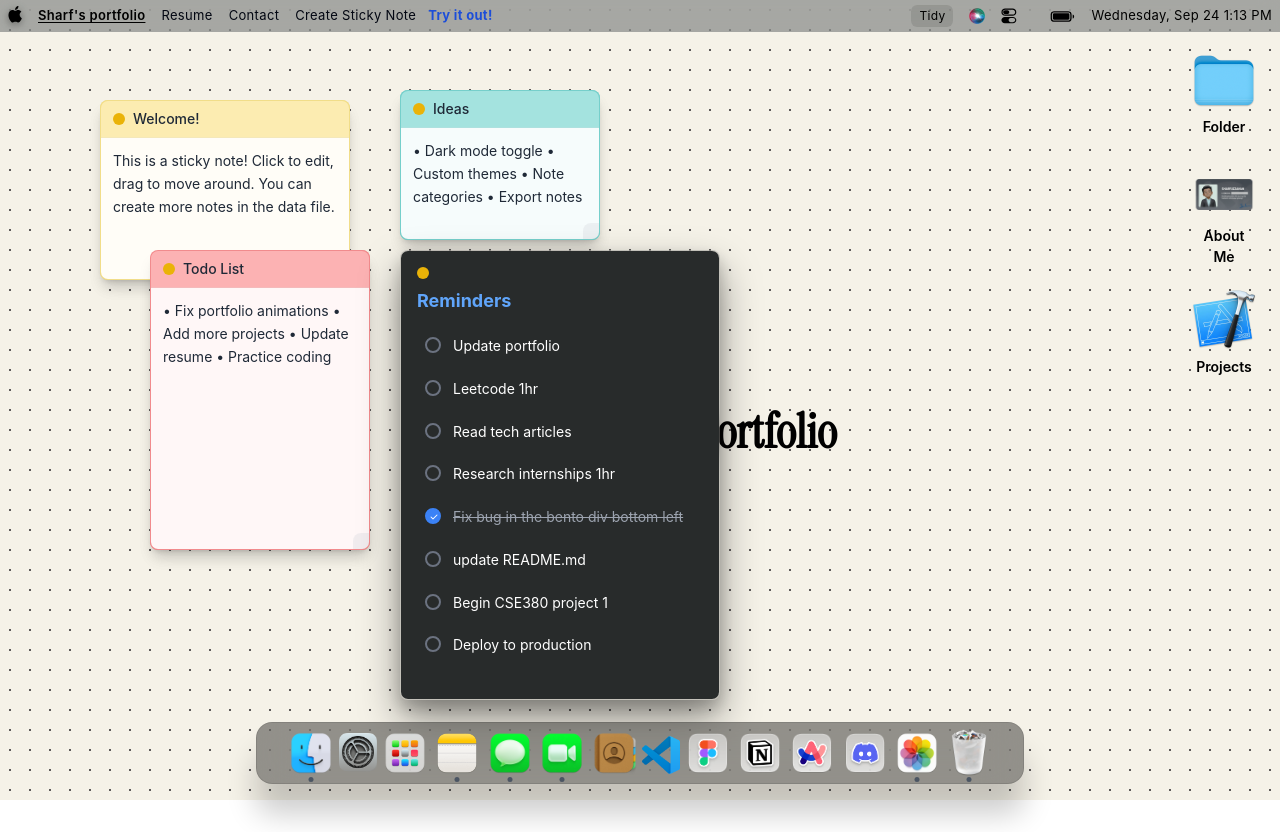
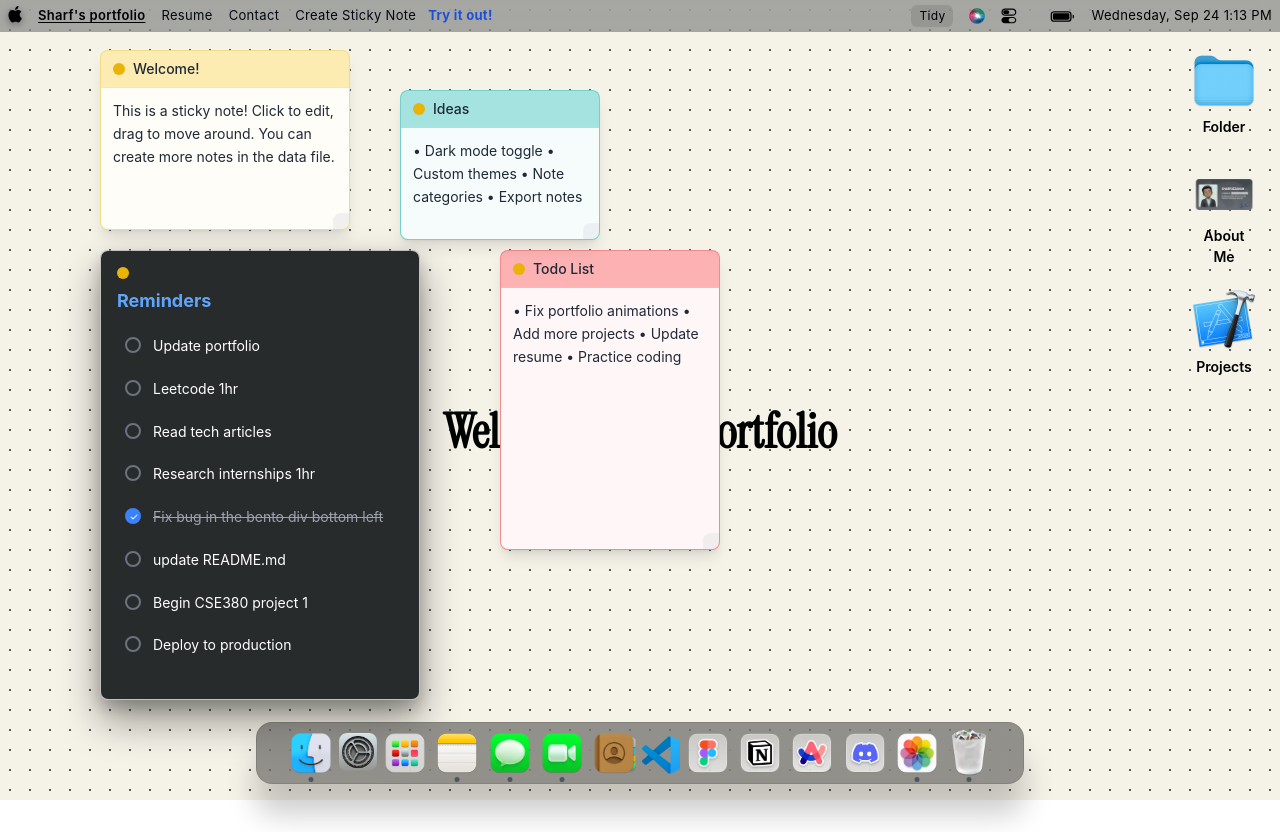
Before and after one commit to SAADMAN-N/portfolio, a Next.js app: page / in a window 1280 px wide. Built offline with nearby package versions, Linux system fonts and the light colour scheme; a web font is replaced by a local one.

Commit message:
fixed all sticky note related bugs

```diff
--- a/components/AboutMe.js
+++ b/components/AboutMe.js
@@ -276,19 +276,19 @@ export default function AboutMe({
                     </Avatar>
                   ))}
                 </AvatarGroup>
-                <Image
+                {/* <Image
                   src="/agile-icon.png"
                   alt="agile-icon"
                   width={300}
                   height={300}
                   className="absolute top-[60px] -right-[90px] rotate-[30deg]"
-                />
+                /> */}
                 <Image
                   src="/cicd-icon.png"
                   alt="cicd-icon"
                   width={150}
                   height={150}
-                  className="absolute -bottom-[10px] left-[55px] rotate-0"
+                  className="absolute -bottom-[5px] -right-[50px] rotate-[20deg]"
                 />
               </div>
             }
--- a/components/Desktop.js
+++ b/components/Desktop.js
@@ -93,11 +93,14 @@ export default function Desktop() {
   useEffect(() => {
     try {
       const savedNotes = localStorage.getItem("stickyNotes");
+      console.log("Loading sticky notes from localStorage:", savedNotes);
       if (savedNotes) {
         const parsedNotes = JSON.parse(savedNotes);
+        console.log("Parsed notes:", parsedNotes);
         setStickyNotes(parsedNotes);
       } else {
         // If no saved notes, use default data
+        console.log("No saved notes, using default data:", stickyNotesData);
         setStickyNotes(stickyNotesData);
       }
     } catch (e) {
@@ -203,7 +206,7 @@ export default function Desktop() {
 
   function snapToGrid(pos) {
     const round = (n) => Math.round(n / GRID) * GRID;
-    return { top: round(pos.top), left: round(pos.left) };
+    return { top: pos.top, left: pos.left };
   }
 
   // Re-clamp and snap all icons on window resize
@@ -415,7 +418,6 @@ export default function Desktop() {
         }}
         onCreateStickyNote={handleCreateStickyNote}
       />
-      <Hero onDesktopClick={handleDesktopClick} />
 
       {/* Desktop Items DndContext */}
       <DndContext
@@ -449,6 +451,7 @@ export default function Desktop() {
       <DndContext
         sensors={sensors}
         onDragEnd={useCallback(({ active, delta }) => {
+          console.log("Drag ended for:", active.id, "delta:", delta);
           setStickyNotes((prev) =>
             prev.map((note) => {
               if (note.id !== active.id) return note;
@@ -456,14 +459,27 @@ export default function Desktop() {
                 top: note.position.top + delta.y,
                 left: note.position.left + delta.x,
               };
+              console.log(
+                "Updating position for",
+                note.id,
+                "from",
+                note.position,
+                "to",
+                next
+              );
               return { ...note, position: next };
             })
           );
         }, [])}
       >
-        {useMemo(
-          () =>
-            getApprovedNotes(stickyNotes).map((note) => (
+        {useMemo(() => {
+          const approvedNotes = getApprovedNotes(stickyNotes);
+          console.log(
+            "Rendering sticky notes (first DnD context):",
+            approvedNotes.length,
+            approvedNotes
+          );
+          return approvedNotes.map((note) => (
             <StickyNote
               key={note.id}
               id={note.id}
@@ -484,75 +500,23 @@ export default function Desktop() {
               onMinimizeAll={handleMinimizeAll}
               onDelete={handleDeleteStickyNote}
             />
-            )),
-          [
+          ));
+        }, [
           stickyNotes,
           handleStickyNoteUpdate,
           minimizedNotes,
           handleMinimizeNote,
           handleMinimizeAll,
           handleDeleteStickyNote,
-          ]
-        )}
+        ])}
       </DndContext>
 
-      {/* Sticky Notes - rendered before desktop windows for proper layering */}
-      <DndContext
-        sensors={sensors}
-        onDragEnd={useCallback(({ active, delta }) => {
-          setStickyNotes((prev) =>
-            prev.map((note) => {
-              if (note.id !== active.id) return note;
-              const next = {
-                ...note,
-                position: {
-                  top: note.position.top + delta.y,
-                  left: note.position.left + delta.x,
-                },
-              };
-              return { ...note, position: next };
-            })
-          );
-        }, [])}
-      >
-        {useMemo(
-          () =>
-            getApprovedNotes(stickyNotes).map((note) => (
-              <StickyNote
-                key={note.id}
-                id={note.id}
-                title={note.title}
-                content={note.content}
-                position={note.position}
-                size={note.size}
-                bgColor={note.bgColor}
-                textColor={note.textColor}
-                isEditable={note.isEditable}
-                type={note.type}
-                author={note.author}
-                status={note.status}
-                createdAt={note.createdAt}
-                isMinimized={minimizedNotes.has(note.id)}
-                onUpdate={handleStickyNoteUpdate}
-                onMinimize={handleMinimizeNote}
-                onMinimizeAll={handleMinimizeAll}
-                onDelete={handleDeleteStickyNote}
-              />
-            )),
-          [
-            stickyNotes,
-            handleStickyNoteUpdate,
-            minimizedNotes,
-            handleMinimizeNote,
-            handleMinimizeAll,
-            handleDeleteStickyNote,
-          ]
-        )}
-      </DndContext>
+      {/* Hero Component - rendered after sticky notes */}
+      <Hero onDesktopClick={handleDesktopClick} />
 
       {/* Reminders Component - rendered before desktop windows */}
       <Reminders
-        position={{ top: 250, left: 400 }}
+        position={{ top: 250, left: 100 }}
         isMinimized={isRemindersMinimized}
         onMinimize={handleRemindersMinimize}
       />
--- a/components/StickyNote.js
+++ b/components/StickyNote.js
@@ -62,6 +62,7 @@ const StickyNote = memo(function StickyNote({
       id: id,
     });
 
+  // Use transform for smooth visual feedback during drag
   const dragStyle =
     transform && !isResizing
       ? {
@@ -69,6 +70,11 @@ const StickyNote = memo(function StickyNote({
           zIndex: isDragging ? 1000 : "auto",
         }
       : undefined;
+
+  // Debug logging
+  if (isDragging) {
+    console.log(`Dragging ${id}, transform:`, transform, "position:", position);
+  }
 
   const handleSaveTitle = useCallback(() => {
     setIsEditingTitle(false);
@@ -283,19 +289,31 @@ const StickyNote = memo(function StickyNote({
     [type, onDelete, id]
   );
 
+  console.log(
+    `Rendering StickyNote ${id} at position:`,
+    position,
+    "size:",
+    currentSize,
+    "minimized:",
+    isMinimized
+  );
+
   return (
     <div
       ref={(node) => {
         setNodeRef(node);
         noteRef.current = node;
+        if (node) {
+          console.log(`StickyNote ${id} DOM element created:`, node);
+        }
       }}
       data-sticky-note={id}
       className={`absolute select-none rounded-lg border border-gray-300/30 flex flex-col overflow-hidden [border-radius:0.5rem] ${
         isDragging
           ? "z-20 scale-105 shadow-2xl"
           : isMinimized
-            ? "z-10 hover:scale-102 transition-all duration-200 shadow-none [box-shadow:none!important]"
-            : "z-10 shadow-lg hover:shadow-xl hover:scale-102 transition-all duration-200"
+            ? "z-50 hover:scale-102 transition-all duration-200 shadow-none [box-shadow:none!important]"
+            : "z-50 shadow-lg hover:shadow-xl hover:scale-102 transition-all duration-200"
       }`}
       style={{
         top: position.top,
--- a/data/stickyNotesData.js
+++ b/data/stickyNotesData.js
@@ -4,7 +4,7 @@ export const stickyNotesData = [
     title: "Welcome!",
     content:
       "This is a sticky note! Click to edit, drag to move around. You can create more notes in the data file.",
-    position: { top: 100, left: 100 },
+    position: { top: 50, left: 100 },
     size: { width: 250, height: 180 },
     bgColor: "#FFE066",
     textColor: "#333333",
@@ -13,13 +13,18 @@ export const stickyNotesData = [
     author: null,
     status: "approved",
     createdAt: "2024-01-01T00:00:00.000Z",
+    whitespace: "preline",
   },
   {
     id: "sticky-note-2",
     title: "Todo List",
-    content:
-      "• Fix portfolio animations\n• Add more projects\n• Update resume\n• Practice coding",
-    position: { top: 250, left: 150 },
+    content: [
+      "• Fix portfolio animations",
+      "• Add more projects",
+      "• Update resume",
+      "• Practice coding",
+    ].join("\n"),
+    position: { top: 250, left: 500 },
     size: { width: 220, height: 300 },
     bgColor: "#FF6B6B",
     textColor: "#FFFFFF",
@@ -28,6 +33,7 @@ export const stickyNotesData = [
     author: null,
     status: "approved",
     createdAt: "2024-01-01T00:00:00.000Z",
+    whitespace: "pre-line",
   },
   {
     id: "sticky-note-3",
```
Lines whose indentation alone changed are shown as unchanged.
